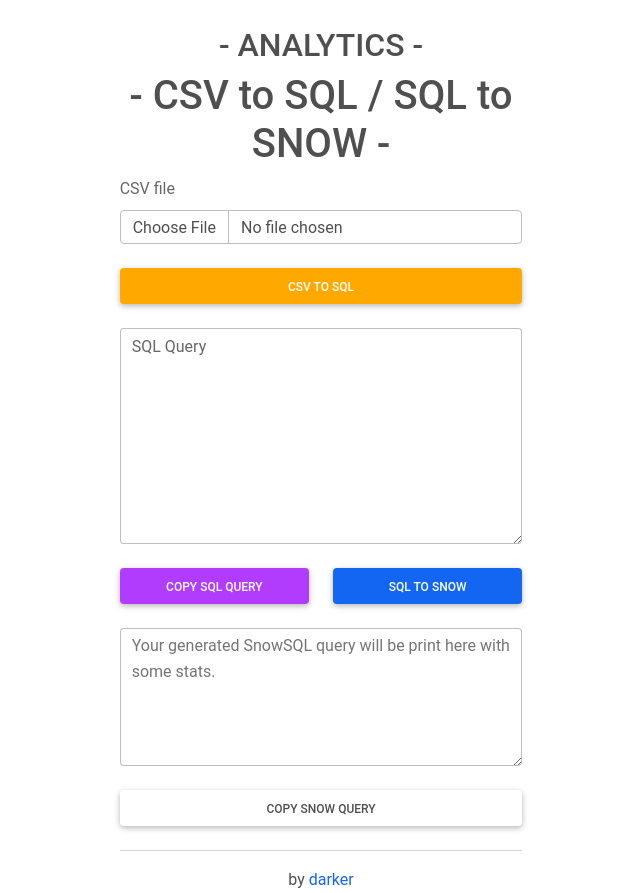
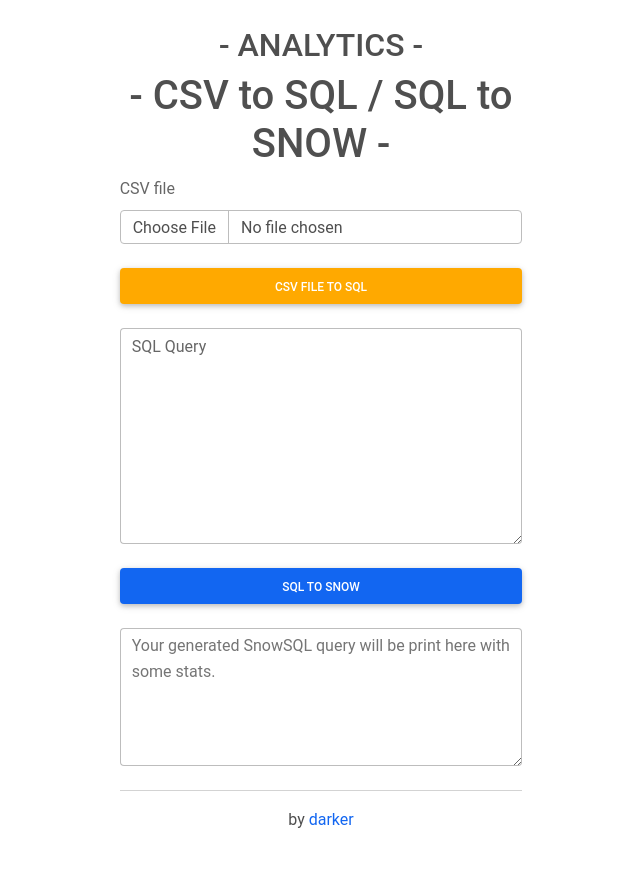
Before and after one commit to Sanix-Darker/sql-to-snow, a Flask app: page / in a window 1280 px wide. Shown: the whole page, without its empty margins (319-959 px from the left). After the commit the page ends 828 px from the top, so only its background shows below. Run offline with Flask 2, Linux system fonts and the light colour scheme; some libraries are stand-ins or nearby versions.

Commit message:
csv to sql

```diff
--- a/app/main.py
+++ b/app/main.py
@@ -3,7 +3,9 @@ from flask import Flask, request, render_template
 from flask_cors import CORS, cross_origin
 import time
 
-from app.utils import converter_box
+from werkzeug.utils import secure_filename
+
+from app.utils import converter_box_sql, converter_box_snow
 
 app = Flask(__name__)
 CORS(app, support_credentials=True)
@@ -23,7 +25,7 @@ def converter():
     start = time.time()
     (qid,
      sql_query,
-     snow_query) = converter_box(request.json["sql_query"])
+     snow_query) = converter_box_snow(request.json["sql_query"])
 
     elapsed = time.time() - start
 
@@ -40,16 +42,21 @@ def converter():
 @app.route('/convert-sql', methods=['POST'])  # To prevent Cors issues
 @cross_origin(supports_credentials=True)
 def converter2():
-    start = time.time()
-    qid, sql_query = converter_box(request.json["sql_query"])
+    response = {}
+    if request.method == 'POST':
+        f = request.files['file']
+        f.save(secure_filename(f.filename))
 
-    elapsed = time.time() - start
+        start = time.time()
+        qid, sql_query = converter_box_sql(f.filename)
 
-    response = {
-        "qid": qid,
-        "sql_query": sql_query,
-        "elapsed": elapsed
-    }
+        elapsed = time.time() - start
+
+        response = {
+            "qid": qid,
+            "sql_query": sql_query,
+            "elapsed": elapsed
+        }
 
     return response
 
--- a/app/templates/index.html
+++ b/app/templates/index.html
@@ -22,9 +22,9 @@
                 <!-- Submit button -->
             <button type="button"
                     id="convert_it0"
-                    onclick="convert_it();"
+                    onclick="send_csv();"
                     class="btn btn-warning btn-block mb-4">
-                Csv to Sql
+                Csv File to Sql
             </button>
 
               <!-- Message input -->
@@ -55,14 +55,14 @@ CREATE TABLE table_2(
               </div>
 
             <div class="row">
-                <div class="col-md">
-                    <button type="button"
-                            id="copy_content0"
-                            onclick="copy2();"
-                            class="btn col-md btn-secondary btn-block mb-4">
-                        Copy SQL Query
-                    </button>
-                </div>
+<!--                <div class="col-md">-->
+<!--                    <button type="button"-->
+<!--                            id="copy_content0"-->
+<!--                            onclick="copyToClipboard(document.getElementById('sqlQuery').value, $(this));"-->
+<!--                            class="btn col-md btn-secondary btn-block mb-4">-->
+<!--                        Copy SQL Query-->
+<!--                    </button>-->
+<!--                </div>-->
 
                 <div class="col-md">
                         <button type="button"
@@ -81,12 +81,11 @@ CREATE TABLE table_2(
                           id="snowQuery" rows="5"></textarea>
             </div>
 
-            <button type="button"
-                    id="copy_content"
-                    onclick="copy();"
-                    class="btn btn-block mb-4">
-                Copy SNOW Query
-            </button>
+<!--            <button type="button"-->
+<!--                    id="copy_content"-->
+<!--                    class="btn btn-block mb-4">-->
+<!--                Copy SNOW Query-->
+<!--            </button>-->
         </form>
         <hr>
         </div>
@@ -101,6 +100,21 @@ CREATE TABLE table_2(
           src="https://cdnjs.cloudflare.com/ajax/libs/mdb-ui-kit/3.6.0/mdb.min.js"
         ></script>
         <script type="text/javascript">
+            const copyToClipboard = (text, el) => {
+                var copyTest = document.queryCommandSupported('copy');
+
+                if (copyTest === true) {
+                    var copyTextArea = document.createElement("textarea");
+                    copyTextArea.value = text;
+                    document.body.appendChild(copyTextArea);
+                    copyTextArea.select();
+
+                    document.body.removeChild(copyTextArea);
+                } else {
+                    // Fallback if browser doesn't support .execCommand('copy')
+                    window.prompt("Copy to clipboard: Ctrl+C or Command+C, Enter", text);
+                }
+            }
             const send_sql = async () => {
               document.getElementById("convert_it").value = "CONVERSION IN PROGRESS...."
               const rawResponse = await fetch('/convert-snow', {
@@ -127,17 +141,24 @@ CREATE TABLE table_2(
 
             const send_csv = async () => {
                 const formData  = new FormData();
-
-                const fileInput = document.querySelector('#convert_it0') ;
-                const formData = new FormData();
-
+                const fileInput = document.querySelector('#csvFile') ;
                 formData.append('file', fileInput.files[0]);
 
               const response = await fetch("/convert-sql", {
                 method: 'POST',
                 body: formData
               });
+
+              const content = await response.json();
+
+              const regex = /\\n|\\r\\n|\\n\\r|\\r/g;
+              document.getElementById("sqlQuery").value = content.sql_query.replace(regex, '<br>');
+              console.log(content);
             }
+//            document.getElementById("copy_content").click = (function(){-->
+//                console.log(document.getElementById('snowQuery').value)-->
+//                copyToClipboard(document.getElementById('snowQuery').value, this);-->
+//            });-->
         </script>
     </body>
 </html>
```
Also changed, not shown: app/utils.py (+23 -22 lines), screen.png, 1 other file.
